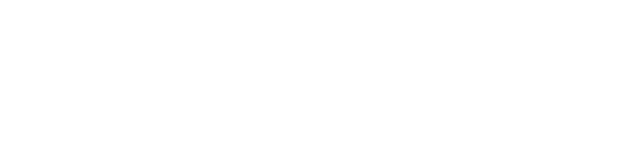
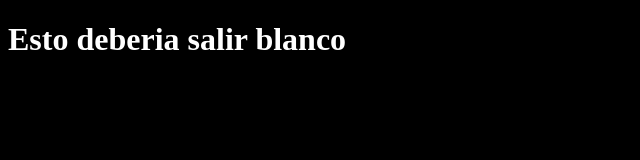
Before and after one commit to NicolasDH98/myboilerPlate, a plain HTML site: page index.html in a window 1280 px wide. Shown: the whole page, without its empty margins (0-640 px from the left). Drawn offline with Linux system fonts and the light colour scheme.

Commit message:
actualizacion del repositorio

```diff
--- a/es6-dist.js
+++ /dev/null
@@ -1,2 +0,0 @@
-"use strict";alert("hola");
-//# sourceMappingURL=es6-dist.js.map
--- a/es6/es6.js
+++ /dev/null
@@ -1 +0,0 @@
-alert("hola");
--- a/index.html
+++ b/index.html
@@ -5,8 +5,10 @@
     <meta name="viewport" content="width=device-width, initial-scale=1.0">
     <meta http-equiv="X-UA-Compatible" content="ie=edge">
     <title>Document</title>
+    <link rel="stylesheet" href="styles.css">
 </head>
 <body>
-    <script src="es6-dist.js"></script>
+    <h1>Esto deberia salir blanco</h1>
+    <script src="scripts.js"></script>
 </body>
 </html>
--- a/scripts.js
+++ b/scripts.js
@@ -0,0 +1 @@
+alert("hola");
--- a/styles.css
+++ b/styles.css
@@ -0,0 +1,8 @@
+body{
+    background-color: black;
+}
+
+
+h1{
+    color: white;
+}
```
Also changed, not shown: 3 other files.
